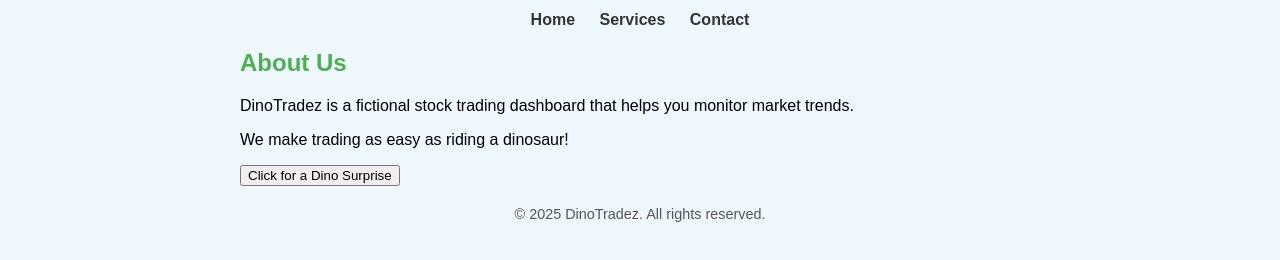
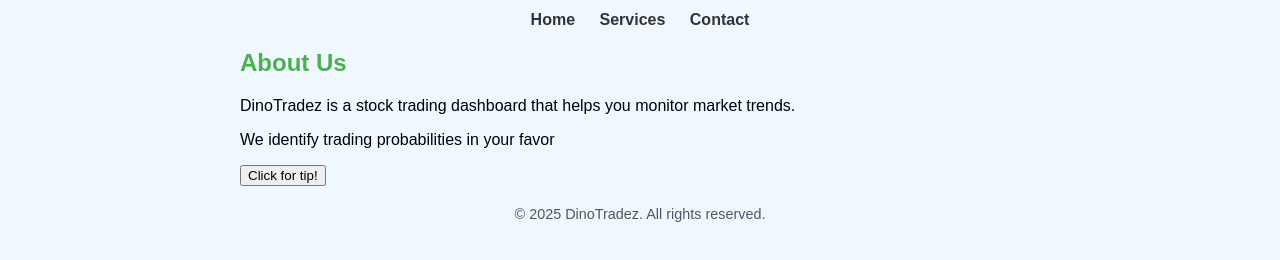
Before and after one commit to JJsPPL/DinoTradez.github.io, a plain HTML site: page index.html in a window 1280 px wide. Shown: the part 94-354 px from the top of the page. Drawn offline with Linux system fonts and the light colour scheme.

Commit message:
index.html

```diff
--- a/index.html
+++ b/index.html
@@ -69,12 +69,12 @@
 
   <section>
     <h2>About Us</h2>
-    <p>DinoTradez is a fictional stock trading dashboard that helps you monitor market trends.</p>
-    <p>We make trading as easy as riding a dinosaur!</p>
+    <p>DinoTradez is a stock trading dashboard that helps you monitor market trends.</p>
+    <p>We identify trading probabilities in your favor</p>
     <!-- Button triggers a JavaScript function on click -->
-    <button onclick="showMessage()">Click for a Dino Surprise</button>
+    <button onclick="showMessage()">Click for tip!</button>
     <!-- Hidden message that will be shown when the button is clicked -->
-    <p id="msg">🦖 Dino says: "Invest wisely and have fun!"</p>
+    <p id="msg">🦖 Dino says: "Invest wisely using a pychologival, fundamental and technical approach but most importantly have fun!"</p>
   </section>
 
   <footer>
```
